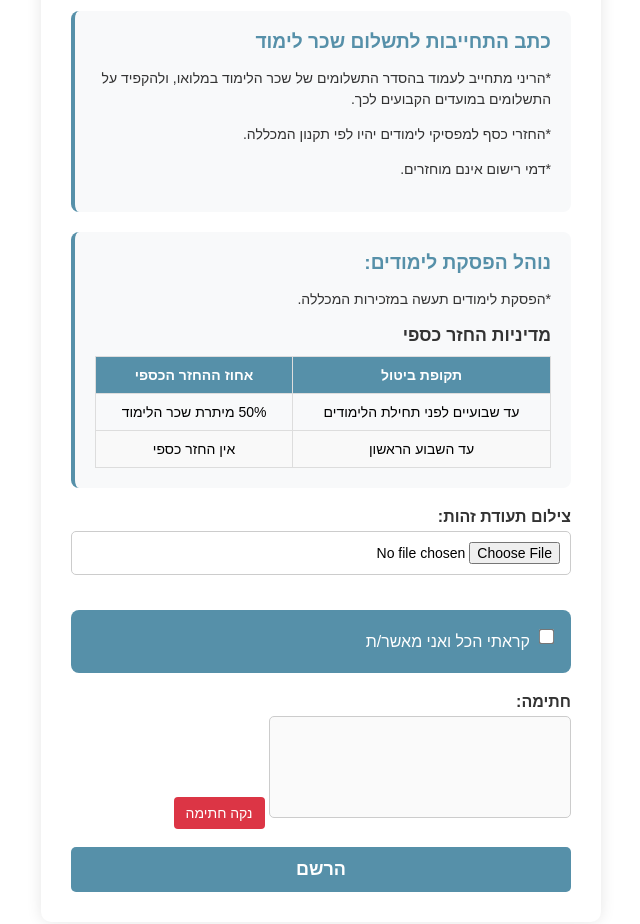
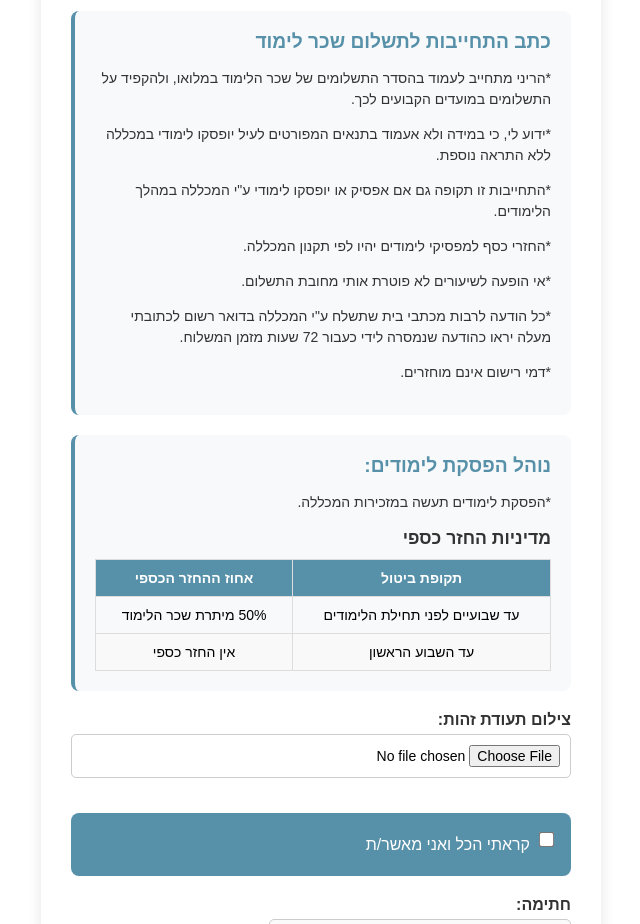
Before and after one commit to HA11723/Collage-Form, a website: page public/index.html in a window 1280 px wide. Shown: the part 920-1844 px from the top of the page, without its empty margins (319-959 px from the left). Drawn offline with Linux system fonts and the light colour scheme.

Commit message:
Update index.html

```diff
--- a/public/index.html
+++ b/public/index.html
@@ -87,17 +87,32 @@
         </select>
 
         <!-- כתב התחייבות לתשלום שכר לימוד -->
+        <!-- כתב התחייבות לתשלום שכר לימוד -->
 <div class="commitment-section">
   <h3>כתב התחייבות לתשלום שכר לימוד</h3>
   <p class="declaration-text">
-            *הריני מתחייב לעמוד בהסדר התשלומים של שכר הלימוד במלואו, ולהקפיד על
-            התשלומים במועדים הקבועים לכך.
+    *הריני מתחייב לעמוד בהסדר התשלומים של שכר הלימוד במלואו, ולהקפיד על התשלומים במועדים הקבועים לכך.
+  </p>
+  <p class="declaration-text">
+    *ידוע לי, כי במידה ולא אעמוד בתנאים המפורטים לעיל יופסקו לימודי במכללה ללא התראה נוספת.
+  </p>
+  <p class="declaration-text">
+    *התחייבות זו תקופה גם אם אפסיק או יופסקו לימודי ע"י המכללה במהלך הלימודים.
   </p>
   <p class="declaration-text">
     *החזרי כסף למפסיקי לימודים יהיו לפי תקנון המכללה.
   </p>
-          <p class="declaration-text">*דמי רישום אינם מוחזרים.</p>
+  <p class="declaration-text">
+    *אי הופעה לשיעורים לא פוטרת אותי מחובת התשלום.
+  </p>
+  <p class="declaration-text">
+    *כל הודעה לרבות מכתבי בית שתשלח ע"י המכללה בדואר רשום לכתובתי מעלה יראו כהודעה שנמסרה לידי כעבור 72 שעות מזמן המשלוח.
+  </p>
+  <p class="declaration-text">
+    *דמי רישום אינם מוחזרים.
+  </p>
 </div>
+
 
         <!-- נוהל הפסקת לימודים -->
         <div class="cancellation-section">
```
Lines whose indentation alone changed are shown as unchanged.
